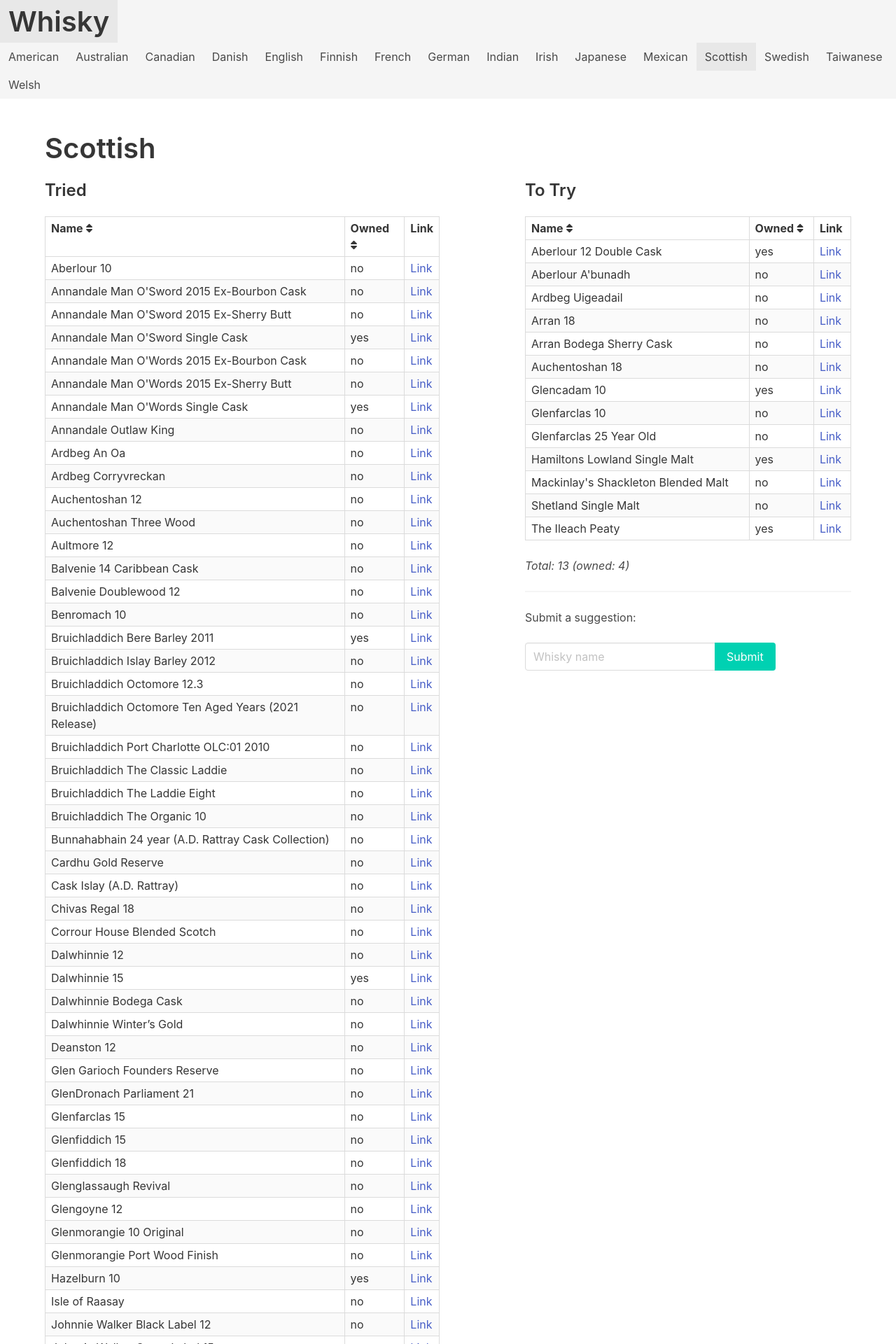
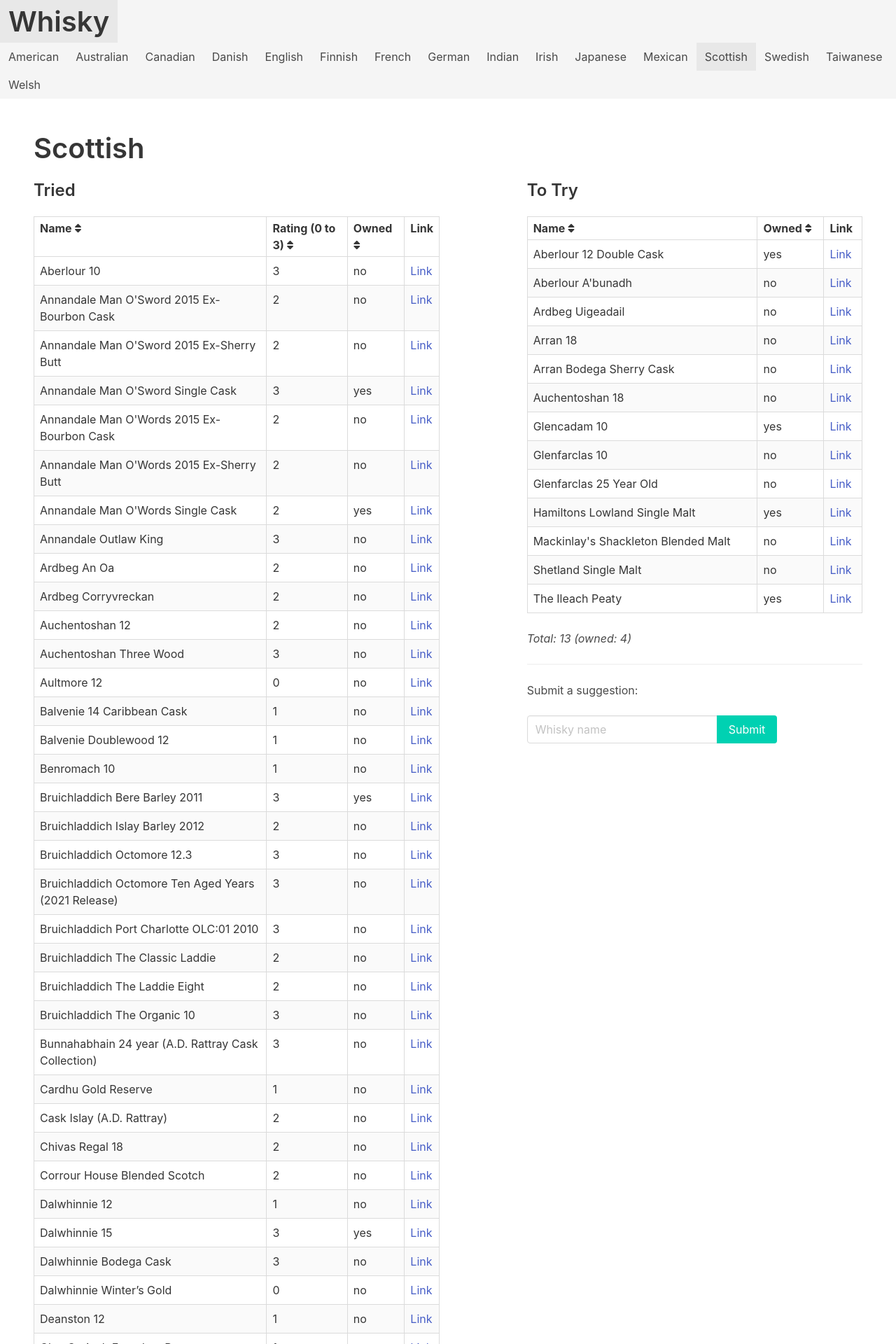
Before and after one commit to grega/whisky, a Jekyll site: the page built from scottish.html, in a window 1280 px wide. Shown: the top 1920 px of the page at 70% size. Built offline with Jekyll 4.4.1, drawn with Linux system fonts in a browser that asks for light colours; nearby versions of some CDN libraries; some of the changed text lies outside the part shown.

Commit message:
Fix spacing, formatting and max-width

```diff
--- a/_includes/whiskys.html
+++ b/_includes/whiskys.html
@@ -1,10 +1,10 @@
-{% assign whiskyCounter = 0 %}
-{% assign ownedWhiskyCounter = 0 %}
-<table class="table is-bordered is-striped is-narrow is-hoverable is-fullwidth" id="{{include.tableID}}">
+{% assign whisky_counter = 0 %}
+{% assign whisky_counter_owned = 0 %}
+<table class="table is-bordered is-striped is-narrow is-hoverable is-fullwidth" id="{{include.table_id}}">
   <thead>
     <tr>
       <th scope="col" class="sort" data-sort="name">Name <i class="fas fa-sort"></i></th>
-      {% if include.triedTable %}
+      {% if include.table_tried %}
       <th scope="col" class="rating-title sort" data-sort="rating">Rating (0 to 3) <i class="fas fa-sort"></i></th>
       {% endif %}
       <th scope="col" class="owned sort" data-sort="owned">Owned <i class="fas fa-sort"></i></th>
@@ -13,32 +13,32 @@
   </thead>
   <tbody class="list">
     {% for whisky in include.whiskys %}
-      {% assign whiskyCounter = whiskyCounter | plus: 1 %}
+      {% assign whisky_counter = whisky_counter | plus: 1 %}
     {% if whisky.owned %}
-      {% assign ownedWhiskyCounter = ownedWhiskyCounter | plus: 1 %}
+      {% assign whisky_counter_owned = whisky_counter_owned | plus: 1 %}
     {% endif %}
-      <tr class="whisky-{{ whiskyCounter }}">
-        <td class="name" scope="row">{{ whisky.name }}</td>
-        {% if include.triedTable %}
-        <td class="rating">{{ whisky.rating }}</td>
+      <tr class="whisky-{{ whisky_counter }}">
+        <td class="name pt-2 pb-2" scope="row">{{ whisky.name }}</td>
+        {% if include.table_tried %}
+        <td class="rating pt-2 pb-2">{{ whisky.rating }}</td>
        	{% endif %}
-       	<td class="owned">{{ whisky.owned | default: "no" | replace: "true", "yes" | replace: "false", "no" }}</td>
+       	<td class="owned pt-2 pb-2">{{ whisky.owned | default: "no" | replace: "true", "yes" | replace: "false", "no" }}</td>
         {% if whisky.link %}
-        <td class="link"><a href="{{ whisky.link }}">Link</a></td>
+        <td class="link pt-2 pb-2"><a href="{{ whisky.link }}">Link</a></td>
         {% else %}
-        <td class="link"><a href="https://www.masterofmalt.com/search/#search={{ whisky.name | url_encode }}">Link</a></td>
+        <td class="link pt-2 pb-2"><a href="https://www.masterofmalt.com/search/#search={{ whisky.name | url_encode }}">Link</a></td>
         {% endif %}
       </tr>
     {% endfor %}
   </tbody>
 </table>
 
-<p class="whisky-total" scope="row"><i>Total: {{ whiskyCounter }} (owned: {{ ownedWhiskyCounter }})</i></p>
+<p class="whisky-total" scope="row"><i>Total: {{ whisky_counter }} (owned: {{ whisky_counter_owned }})</i></p>
 
 <script>
   var options = {
     valueNames: [ 'name', 'rating', 'owned' ]
   };
 
-  var whiskyList = new List('{{include.tableID}}', options);
+  var whiskyList = new List('{{include.table_id}}', options);
 </script>
--- a/assets/css/style.scss
+++ b/assets/css/style.scss
@@ -1,5 +1,9 @@
 ---
 ---
+
+.container:not(.is-max-desktop):not(.is-max-widescreen) {
+  max-width: 1680px;
+}
 
 .navbar {
   flex-wrap: wrap;
```
